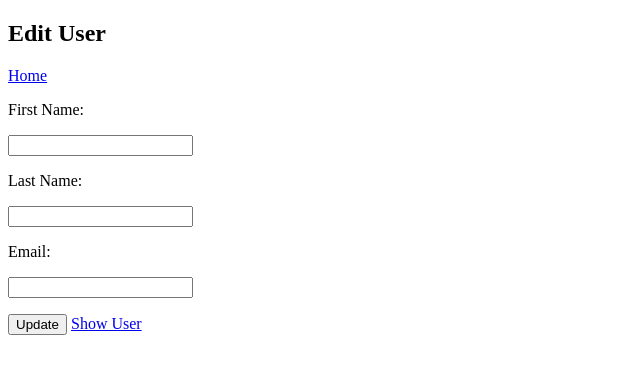
After one commit to jencamara/Python, a Flask app: template full_stack_projects/users_crud/templates/edituser.html in a window 1280 px wide. The commit adds this page. Shown: the top 374 px of the page, without its empty margins (0-640 px from the left). Run offline with Flask 2, Linux system fonts and the light colour scheme; the template is opened without the code that fills it, so the values that code supplies are empty.

Commit message:
W2D5 Commit

```diff
--- a/full_stack_projects/users_crud/server.py
+++ b/full_stack_projects/users_crud/server.py
@@ -18,10 +18,31 @@ def add_user():
 
     return redirect("/users")
 
+
 @app.route("/users/<int:user_id>")
 def display_user(user_id):
     return render_template("user.html", user = User.get_single({"id": user_id}))
 
+@app.route("/users/<int:user_id>/edit")
+def edit_user(user_id):
+    return render_template("edituser.html", user = User.get_single({"id": user_id}))
+
+@app.route("/users/<int:user_id>/update", methods = ["POST"])
+def update_user(user_id):
+    new_dict = {
+        "first_name": request.form['first_name'],
+        "last_name": request.form['last_name'],
+        "email": request.form['email'],
+        "id": user_id
+    }
+    User.update(new_dict)
+    return redirect ("/users")
+
+@app.route("/users/<int:user_id>/destroy")
+def delete_user(user_id):
+    User.delete({"id":user_id})
+    return redirect("/users")
+
 
 if __name__=="__main__":
     app.run(debug = True)
--- /dev/null
+++ b/full_stack_projects/users_crud/templates/edituser.html
@@ -0,0 +1,33 @@
+<!DOCTYPE html>
+<html lang="en">
+<head>
+    <meta charset="UTF-8">
+    <meta http-equiv="X-UA-Compatible" content="IE=edge">
+    <meta name="viewport" content="width=device-width, initial-scale=1.0">
+    <title>Edit</title>
+</head>
+<body>
+    <h2>Edit User {{user.id}}</h2> <a href="/users">Home</a>
+    <form action="/users/{{ user.id }}/update" method="post">
+        <p>
+            First Name:
+        </p>
+        <p>
+            <input type ="text" name="first_name" id="" value="{{user.first_name}}">
+        </p>
+        <p>
+            Last Name:
+        </p>
+        <p>
+            <input type ="text" name="last_name" id="" value="{{user.last_name}}">
+        </p>
+        <p>
+            Email:
+        </p>
+        <p>
+            <input type ="text" name="email" id="" value="{{user.email}}">
+        </p>
+        <button>Update</button> <a href="/users/{{user.id}}"> Show User</a>
+    </form>
+</body>
+</html>
--- a/full_stack_projects/users_crud/templates/index.html
+++ b/full_stack_projects/users_crud/templates/index.html
@@ -14,6 +14,7 @@
             <th>Full Name</th>
             <th>Email</th>
             <th>Created At</th>
+            <th>Actions</th>
         </thead>
         <tbody>
             {% for user in all_users %}
@@ -22,6 +23,10 @@
                     <td>{{ user.first_name}}  {{user.last_name}}</td>
                     <td>{{ user.email}}</td>
                     <td>{{ user.created_at}}</td>
+                    <td><a href="/users/{{user.id}}"> Show |</a>
+                        <a href="/users/{{user.id}}/edit">Edit |</a>
+                        <a href="/users/{{user.id}}/destroy">Delete</a>
+                    </td>
                 </tr>
             {% endfor %}
         </tbody>
--- a/full_stack_projects/users_crud/templates/user.html
+++ b/full_stack_projects/users_crud/templates/user.html
@@ -12,5 +12,9 @@
     <p>Email: {{user.email}}</p>
     <p>Created: {{user.created_at}}</p>
     <p>Last Updated: {{user.updated_at}}</p>
+    <p>
+        <a href="/users/{{user.id}}/edit">Edit |</a>
+        <a href="/users/{{user.id}}/destroy">Delete </a>
+    </p>
 </body>
 </html>
```
Also changed, not shown: full_stack_projects/users_crud/user.py (+13 -2 lines).
